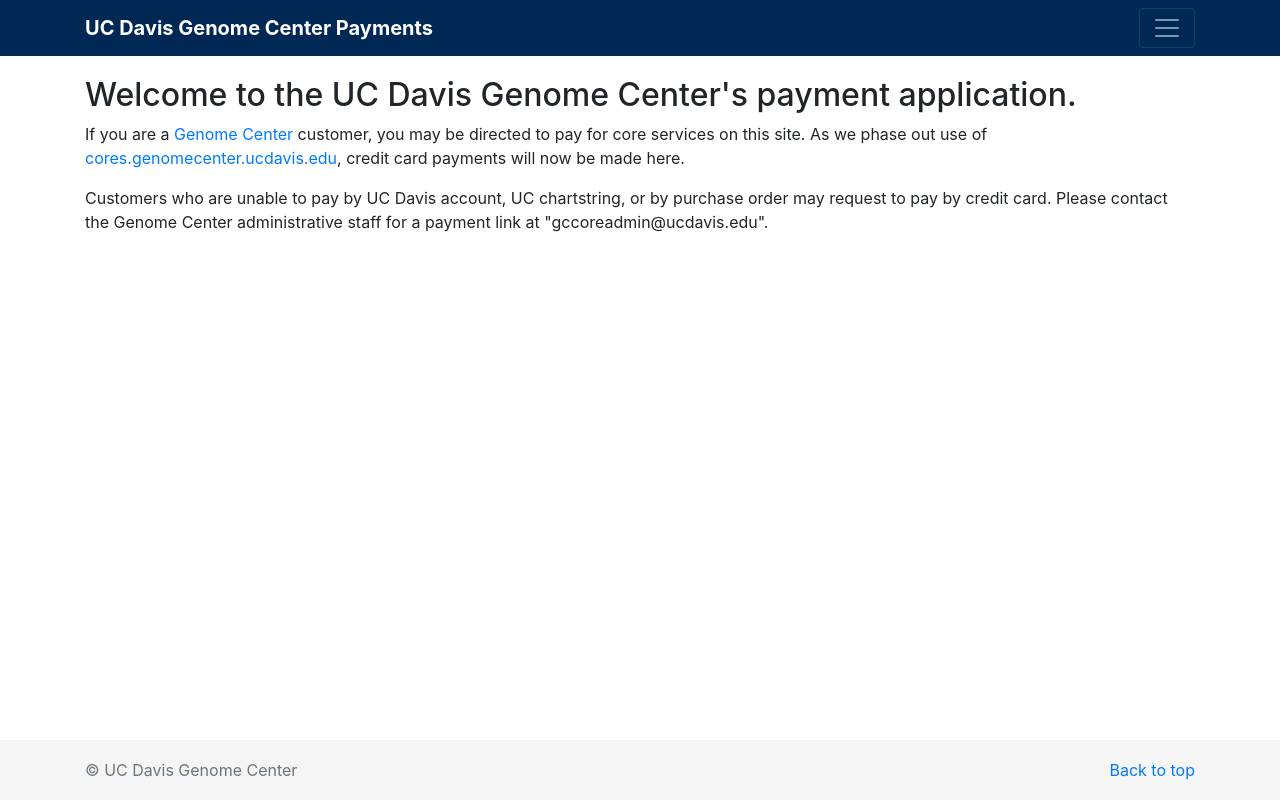
After one commit to amschaal/payment, a Django app: page / in a window 1280 px wide. The commit adds this page. Run offline with Django 3.2, Linux system fonts and the light colour scheme; some libraries are stand-ins or nearby versions.

Commit message:
various improvements

```diff
--- a/payment/settings.py
+++ b/payment/settings.py
@@ -19,8 +19,7 @@
 # Quick-start development settings - unsuitable for production
 # See https://docs.djangoproject.com/en/1.11/howto/deployment/checklist/
 
-# SECURITY WARNING: keep the secret key used in production secret!
-SECRET_KEY = '&vm-$9@u@ng(9x010=t9p&q#o6pnls=)4!k^v0yp^h)*2a$xw%'
+
 
 # SECURITY WARNING: don't run with debug turned on in production!
 DEBUG = True
--- a/payment/templates/base.html
+++ b/payment/templates/base.html
@@ -71,7 +71,7 @@
 	      </div>
 	      <div class="navbar navbar-dark bg-dark box-shadow">
 	        <div class="container d-flex justify-content-between">
-	          <a href="#" class="navbar-brand d-flex align-items-center">
+	          <a href="{% url 'index' %}" class="navbar-brand d-flex align-items-center">
 	            <strong>UC Davis Genome Center Payments</strong>
 	          </a>
 	          {% if user.is_staff %}
--- /dev/null
+++ b/payment/templates/payment/index.html
@@ -0,0 +1,7 @@
+{% extends 'base.html' %}
+
+{% block content %}
+<h2>Welcome to the UC Davis Genome Center's payment application.</h2>
+<p>If you are a <a href="http://genomecenter.ucdavis.edu">Genome Center</a> customer, you may be directed to pay for core services on this site.  As we phase out use of <a href="http://cores.genomecenter.ucdavis.edu">cores.genomecenter.ucdavis.edu</a>, credit card payments will now be made here.</p>
+<p>Customers who are unable to pay by UC Davis account, UC chartstring, or by purchase order may request to pay by credit card.  Please contact the Genome Center administrative staff for a payment link at "gccoreadmin@ucdavis.edu".
+{% endblock %}
--- a/payment/urls.py
+++ b/payment/urls.py
@@ -19,6 +19,7 @@
 from touchnet.urls import urlpatterns as touchnet_urlpatterns
 
 urlpatterns = [
+    url(r'^$', views.index, name="index"),
     url(r'^admin/', admin.site.urls),
     url(r'^', include(touchnet_urlpatterns)),
     url(r'^payments/$', views.payments, name="payments"),
--- a/payment/views.py
+++ b/payment/views.py
@@ -3,6 +3,9 @@
 from payment.models import Payment
 from django.contrib.auth.decorators import user_passes_test
 from touchnet.forms import TouchnetPostForm
+
+def index(request):
+    return render(request, 'payment/index.html', {})
 
 @user_passes_test(lambda u: u.is_staff)
 def create_payment(request):
@@ -20,7 +23,7 @@
     payments = Payment.objects.all().order_by('-created')
     return render(request, 'payment/payments.html', {'payments': payments})
 
-@user_passes_test(lambda u: u.is_staff)
+# @user_passes_test(lambda u: u.is_staff)
 def payment(request, id):
     payment = Payment.objects.get(id=id)
     return render(request, 'payment/payment.html', {'payment': payment})
```
Also changed, not shown: payment/templates/payment/payment.html (+12 -0 lines).
